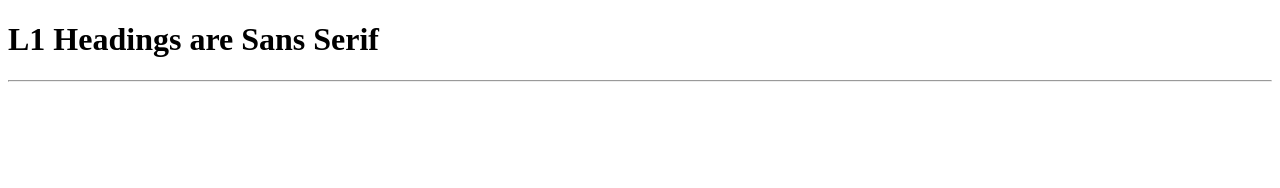
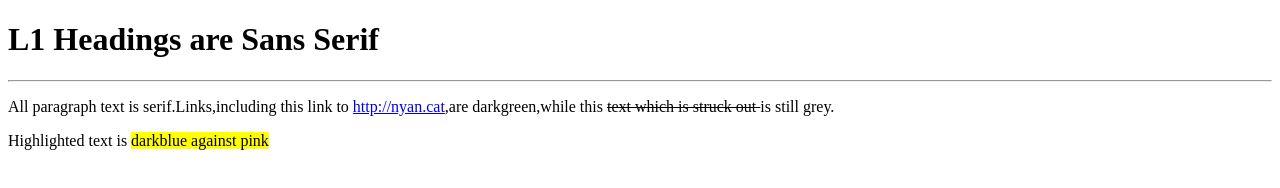
Before and after one commit to alexandrasantosa/codespace, a plain HTML site: page WDC/prac2/task2-2.html in a window 1280 px wide. Drawn offline with Linux system fonts and the light colour scheme.

Commit message:
Thu, Mar 10, 2022, 12:14 AM +00:00

```diff
--- a/WDC/prac2/task2-2.html
+++ b/WDC/prac2/task2-2.html
@@ -8,5 +8,7 @@
 <h1>L1 Headings are Sans Serif</h1>
 <hr/>
 
+<p>All paragraph text is serif.Links,including this link to <a href="http://nyan.cat">http://nyan.cat</a>,are darkgreen,while this <del> text which is struck out </del> is still grey.</p>
 
+<p>Highlighted text is <mark>darkblue against pink</mark></p>
 </body>
```
